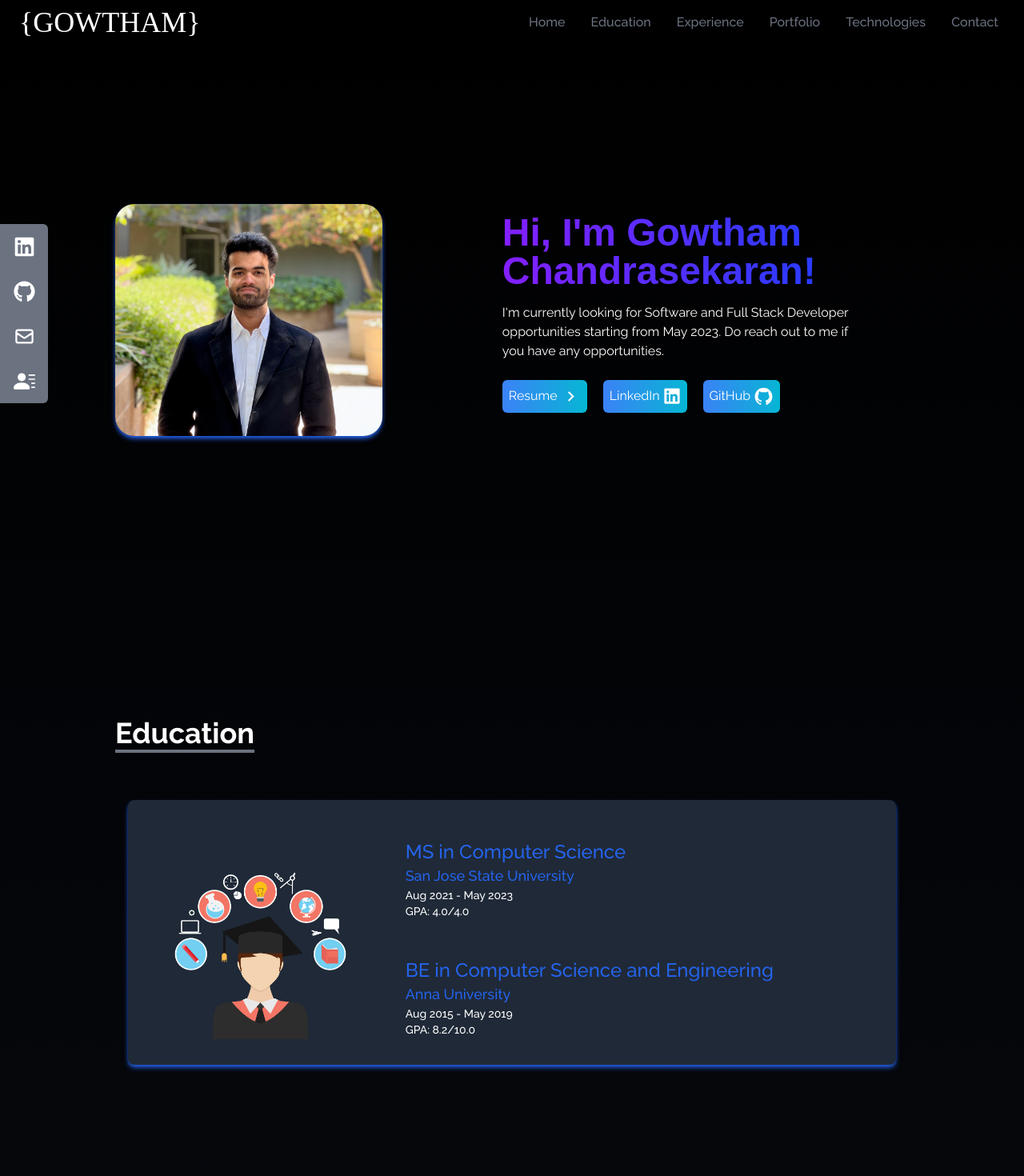
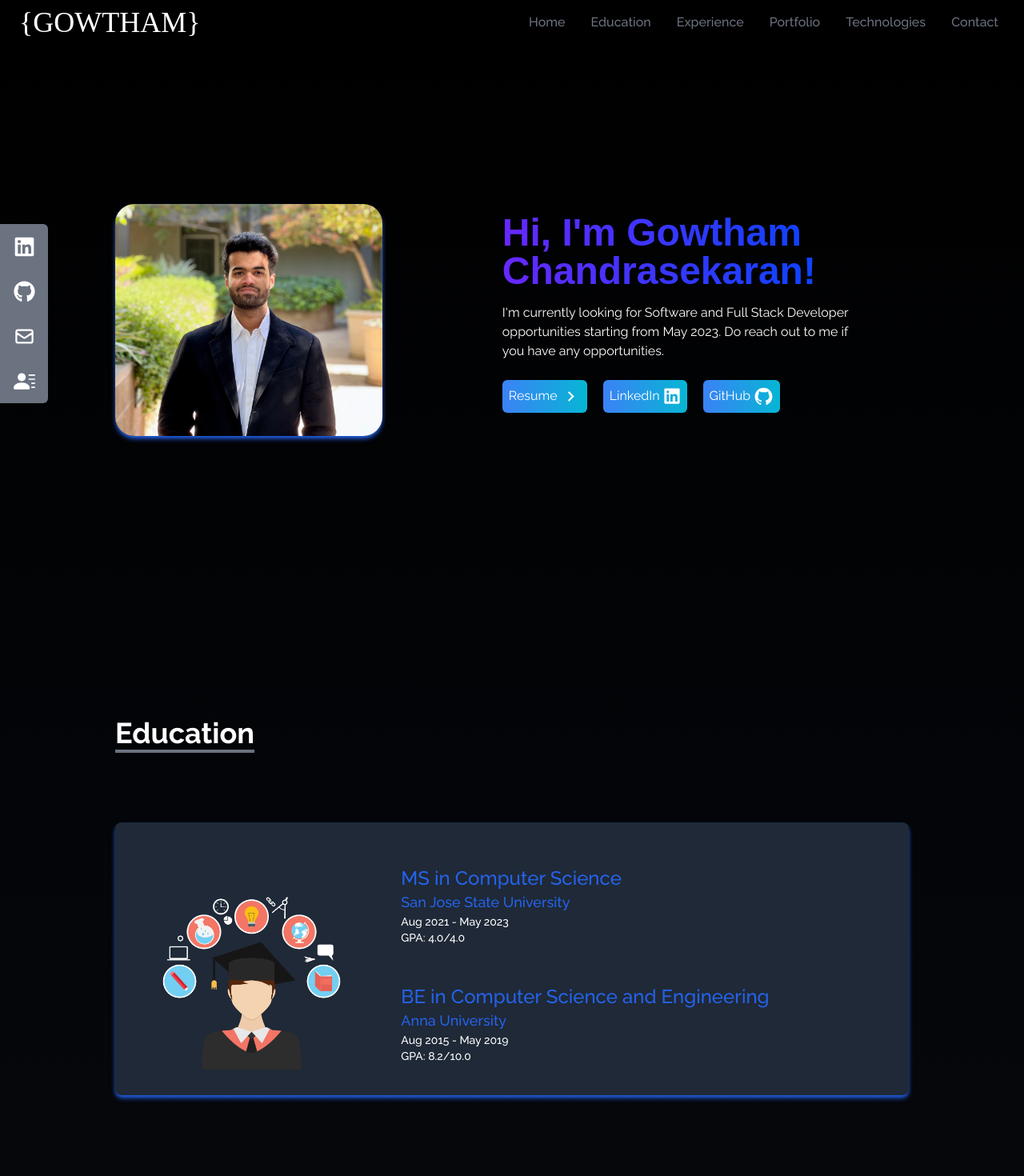
Before and after one commit to gowtham-chandrasekaran/portfolio-website, a React (Create React App) app: page / in a window 1280 px wide. Shown: the top 1470 px of the page at 80% size. Built offline with nearby package versions, Linux system fonts and the light colour scheme.

Commit message:
animation

```diff
--- a/package.json
+++ b/package.json
@@ -6,6 +6,7 @@
     "@testing-library/jest-dom": "^5.16.5",
     "@testing-library/react": "^13.4.0",
     "@testing-library/user-event": "^13.5.0",
+    "framer-motion": "^9.0.7",
     "react": "^18.2.0",
     "react-dom": "^18.2.0",
     "react-icons": "^4.7.1",
--- a/src/components/About.jsx
+++ b/src/components/About.jsx
@@ -1,5 +1,15 @@
 import React from "react";
 import education from "../assets/education.png";
+import { motion, Variants } from "framer-motion";
+
+const divAnimate = {
+  offscreen: { x: 0, opacity: 0 },
+  onscreen: {
+    x: 0,
+    opacity: 1,
+    transition: { duration: 1 },
+  },
+};
 
 const About = () => {
   return (
@@ -10,7 +20,14 @@ const About = () => {
             Education
           </p>
         </div>
-        <div class="w-full mx-auto px-4 py-8">
+        <motion.div
+          class="w-full mx-auto px-4 py-8"
+          className="py-[60px]"
+          initial={"offscreen"}
+          whileInView={"onscreen"}
+          viewport={{ once: true, amount: 0.2 }}
+          variants={divAnimate}
+        >
           <section class="rounded-lg bg-gray-800 shadow-md shadow-blue-600 p-8">
             <div class="grid grid-cols-1 gap-12 sm:grid-cols-3 sm:items-center">
               <img
@@ -49,7 +66,7 @@ const About = () => {
               </blockquote>
             </div>
           </section>
-        </div>
+        </motion.div>
       </div>
     </div>
   );
--- a/src/components/Experience.jsx
+++ b/src/components/Experience.jsx
@@ -1,5 +1,15 @@
 import React from "react";
 import exp from "../assets/expimg.png";
+import { motion, Variants } from "framer-motion";
+
+const divAnimate = {
+  offscreen: { x: 0, opacity: 0 },
+  onscreen: {
+    x: 0,
+    opacity: 1,
+    transition: { duration: 1 },
+  },
+};
 
 const Experience = () => {
   return (
@@ -11,7 +21,13 @@ const Experience = () => {
           </p>
         </div>
 
-        <div class="mx-auto px-4 sm:px-0 py-8">
+        <motion.div
+          class="mx-auto px-4 sm:px-0 py-8"
+          initial={"offscreen"}
+          whileInView={"onscreen"}
+          viewport={{ once: true, amount: 0.2 }}
+          variants={divAnimate}
+        >
           <section class="rounded-lg bg-gray-800 shadow-md shadow-blue-600 p-8">
             <div class="grid grid-cols-1 gap-12 sm:grid-cols-3 sm:items-center">
               <img
@@ -57,7 +73,7 @@ const Experience = () => {
               </blockquote>
             </div>
           </section>
-        </div>
+        </motion.div>
       </div>
     </div>
   );
--- a/src/components/Home.jsx
+++ b/src/components/Home.jsx
@@ -3,19 +3,48 @@ import HeroImage from "../assets/dp.png";
 import { MdKeyboardArrowRight } from "react-icons/md";
 import { AiOutlineGithub } from "react-icons/ai";
 import { FaLinkedin } from "react-icons/fa";
+import { motion, Variants } from "framer-motion";
+
+const imageAnimate = {
+  offscreen: { x: -100, opacity: 0 },
+  onscreen: {
+    x: 0,
+    opacity: 1,
+    transition: { type: "spring", bounce: 0.5, duration: 2 },
+  },
+};
+
+const headAnimate = {
+  offscreen: { x: 100, opacity: 0 },
+  onscreen: {
+    x: 0,
+    opacity: 1,
+    transition: { ease: "easeOut", type: "spring", bounce: 0.5, duration: 2 },
+  },
+};
 
 const Home = () => {
   return (
     <div name="home" className="w-full py-[56px] h-full sm:h-screen px-4">
       <div className="max-w-screen-lg mx-auto flex flex-col items-center justify-center h-full py-12 sm:py-0 px-4 md:flex-row">
-        <div className="py-[60px]">
+        <motion.div
+          className="py-[60px]"
+          initial={"offscreen"}
+          animate={"onscreen"}
+          variants={imageAnimate}
+        >
           <img
             src={HeroImage}
             alt="my dp"
             className="rounded-3xl shadow-md shadow-blue-600 mx-auto max-w-lg w-2/3 md:w-full"
           />
-        </div>
-        <div className="flex flex-col justify-center sm:pl-[150px] h-full py-[60px] pt-[10px] sm:pt-[50px]">
+        </motion.div>
+        <motion.div
+          className="flex flex-col justify-center sm:pl-[150px] h-full py-[60px] pt-[10px] sm:pt-[50px]"
+          initial={"offscreen"}
+          animate={"onscreen"}
+          variants={headAnimate}
+        >
           <h2
             className="text-4xl header-text sm:text-5xl font-bold text-white
           "
@@ -27,7 +56,6 @@ const Home = () => {
             opportunities starting from May 2023. Do reach out to me if you have
             any opportunities.
           </p>
-          {/* <div className="grid sm:grid-rows-3 md:grid-cols-3"> */}
           <div className="flex justify-start">
             <a
               href="/Resume.pdf"
@@ -63,7 +91,7 @@ const Home = () => {
               </span>
             </a>
           </div>
-        </div>
+        </motion.div>
       </div>
     </div>
   );
--- a/src/components/Portfolio.jsx
+++ b/src/components/Portfolio.jsx
@@ -7,6 +7,16 @@ import React from "react";
 // import sixth from "../assets/portfolio/6.png";
 // import seventh from "../assets/portfolio/7.png";
 import { AiOutlineGithub } from "react-icons/ai";
+import { motion, Variants } from "framer-motion";
+
+const divAnimate = {
+  offscreen: { x: 0, opacity: 0 },
+  onscreen: {
+    x: 0,
+    opacity: 1,
+    transition: { duration: 1 },
+  },
+};
 
 const Portfolio = () => {
   const portfolios = [
@@ -46,45 +56,6 @@ const Portfolio = () => {
       text: "Collected multiple consumer emails and used Mahout to cluster users based on their interests by analyzing the most frequent terms used in the emails and then target advertisements to each group.",
       link: "https://github.com/gowthambalboa/Targeted-Advertising",
     },
-
-    // {
-    //   id: 1,
-    //   src: first,
-    //   href: "https://expense-tracker-gowtham.netlify.app/",
-    //   gitlink: "https://github.com/gowthambalboa/Expense-Tracker-Using-React",
-    // },
-    // {
-    //   id: 2,
-    //   src: second,
-    //   href: "https://framesandpages.netlify.app/",
-    //   gitlink: "https://framesandpages.netlify.app/",
-    // },
-    // {
-    //   id: 3,
-    //   src: third,
-    //   href: "https://github.com/gowthambalboa/Handover-Optimisation-in-5G-using-Reinforcement-Learning",
-    //   gitlink:
-    //     "https://github.com/gowthambalboa/Handover-Optimisation-in-5G-using-Reinforcement-Learning",
-    // },
-    // {
-    //   id: 5,
-    //   src: fifth,
-    //   href: "https://github.com/gowthambalboa/Targeted-Advertising",
-    //   gitlink: "https://github.com/gowthambalboa/Targeted-Advertising",
-    // },
-    // {
-    //   id: 6,
-    //   src: sixth,
-    //   href: "https://covid19dashboardbygowtham.netlify.app/",
-    //   gitlink: "https://github.com/gowthambalboa/COVID19-Dashboard",
-    // },
-    // {
-    //   id: 7,
-    //   src: seventh,
-    //   href: "https://github.com/gowthambalboa/Optimal-Logistics-Routing-for-Drones",
-    //   gitlink:
-    //     "https://github.com/gowthambalboa/Optimal-Logistics-Routing-for-Drones",
-    // },
   ];
   return (
     <div name="portfolio" className=" py-[80px] w-full text-white">
@@ -93,57 +64,47 @@ const Portfolio = () => {
           <p className="text-3xl sm:text-4xl font-bold inline border-b-4 border-gray-500">
             Portfolio
           </p>
-          {/* <p className="py-6">Check out some of my work</p> */}
         </div>
 
-        <div className="w-full grid grid-cols-1 sm:grid-cols-3 gap-8 px-2 sm:px-0">
+        <motion.div
+          className="w-full grid grid-cols-1 sm:grid-cols-3 gap-8 px-2 sm:px-0"
+          initial={"offscreen"}
+          whileInView={"onscreen"}
+          viewport={{ once: true, amount: 0.2 }}
+          transition={{ staggerChildren: 0.2 }}
+        >
           {portfolios.map(({ id, title, text, link }) => (
-            <div
+            <motion.div
               key={id}
               className="py-[20px] md:py-[30px] px-[65px] sm:px-[35px] text-center rounded-md shadow-md shadow-blue-600 bg-gray-800"
+              variants={divAnimate}
             >
-              <div className="flex flex-col justify-center box">
-                <div className="mx-[2px] my-[3px] text-blue-600 text-2xl sm:text-xl">
+              <motion.div
+                className="flex flex-col justify-center box"
+                variants={divAnimate}
+              >
+                <motion.div
+                  className="mx-[2px] my-[3px] text-blue-600 text-2xl sm:text-xl"
+                  variants={divAnimate}
+                >
                   {title}
-                </div>
-                <div>
+                </motion.div>
+                <motion.div variants={divAnimate}>
                   <ul>
                     <li className="text-sm">{text}</li>
                   </ul>
-                </div>
-                <div>
+                </motion.div>
+                <motion.div variants={divAnimate}>
                   <a href={link} target="_blank" rel="noreferrer">
                     <span>
                       <AiOutlineGithub size={25} className="mt-4 pt-1" />
                     </span>
                   </a>
-                </div>
-              </div>
-            </div>
-
-            // <div key={id} className="shadow-md shadow-blue-600 rounded-md">
-            //   <img src={src} alt="" className="rounded-md" />
-            //   <div className="flex items-center justify-center">
-            //     <a
-            //       href={href}
-            //       target="_blank"
-            //       rel="noreferrer"
-            //       className="w-1/2 px-6 py-3 m-4 duration-200 hover:scale-105"
-            //     >
-            //       Demo
-            //     </a>
-            //     <a
-            //       href={gitlink}
-            //       target="_blank"
-            //       rel="noreferrer"
-            //       className="w-1/2 px-6 py-3 m-4 duration-200 hover:scale-105"
-            //     >
-            //       GitHub
-            //     </a>
-            //   </div>
-            // </div>
+                </motion.div>
+              </motion.div>
+            </motion.div>
           ))}
-        </div>
+        </motion.div>
         <div className="flex justify-center pt-[50px]">
           <p className="inline">
             <a
--- a/src/components/Technologies.jsx
+++ b/src/components/Technologies.jsx
@@ -13,6 +13,16 @@ import nosql from "../assets/nosql.png";
 import java from "../assets/java.png";
 import cplus from "../assets/cplus.png";
 import aws from "../assets/aws.png";
+import { motion, Variants } from "framer-motion";
+
+const divAnimate = {
+  offscreen: { x: 0, opacity: 0 },
+  onscreen: {
+    x: 0,
+    opacity: 1,
+    transition: { duration: 1 },
+  },
+};
 
 const Technologies = () => {
   const techs = [
@@ -108,21 +118,35 @@ const Technologies = () => {
           </p>
         </div>
 
-        <div className="w-full grid grid-cols-2 sm:grid-cols-4 gap-8 text-center py-8 px-12 sm:px-0">
+        <motion.div
+          className="w-full grid grid-cols-2 sm:grid-cols-4 gap-8 text-center py-8 px-12 sm:px-0"
+          initial={"offscreen"}
+          whileInView={"onscreen"}
+          viewport={{ once: true, amount: 0.2 }}
+          transition={{ staggerChildren: 0.2 }}
+        >
           {techs.map(({ id, src, title, style }) => (
-            <div
+            <motion.div
               key={id}
               className={
                 "bg-gray-800 shadow-md hover:scale-105 duration-500 py-2 rounded-lg" +
                 " " +
                 style
               }
+              variants={divAnimate}
             >
-              <img src={src} alt="" className="w-20 mx-auto" />
-              <p className="mt-4">{title}</p>
-            </div>
+              <motion.img
+                src={src}
+                alt=""
+                className="w-20 mx-auto"
+                variants={divAnimate}
+              />
+              <motion.p className="mt-4" variants={divAnimate}>
+                {title}
+              </motion.p>
+            </motion.div>
           ))}
-        </div>
+        </motion.div>
       </div>
     </div>
   );
```
Also changed, not shown: 1 other file (tests, documents, lock files or other folders).
